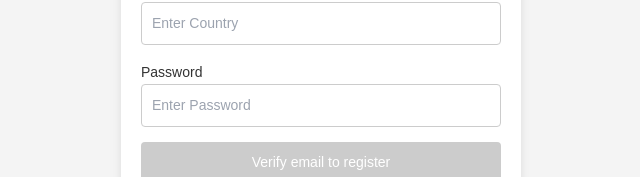
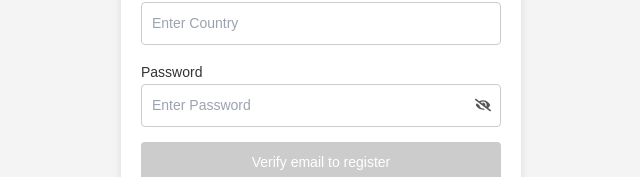
Before and after one commit to Abhimanyuprajapati/TaskTrackerApplication, a React (Vite) app: page /register in a window 1280 px wide. Shown: the part 386-563 px from the top of the page, without its empty margins (319-959 px from the left). Built offline with nearby package versions, Linux system fonts and the light colour scheme.

Commit message:
hide password and show password in login and register done

```diff
--- a/package.json
+++ b/package.json
@@ -17,6 +17,7 @@
     "react": "^19.0.0",
     "react-dom": "^19.0.0",
     "react-hot-toast": "^2.5.2",
+    "react-icons": "^5.5.0",
     "react-router-dom": "^7.5.3"
   },
   "devDependencies": {
--- a/src/components/Login.jsx
+++ b/src/components/Login.jsx
@@ -3,6 +3,7 @@
 import { useAuth } from '../context/AuthContext';
 import { useNavigate } from 'react-router-dom';
 import Toaster from '../toaster/Toaster';
+import { FaEye, FaEyeSlash } from 'react-icons/fa';
 
 function Login() {
   const { login } = useAuth();
@@ -11,6 +12,7 @@
   const [errors, setErrors] = useState({});
   const [loading, setLoading] = useState(false);
   const [serverError, setServerError] = useState('');
+  const [showPassword, setShowPassword] = useState(false);
 
   const validate = () => {
     const newErrors = {};
@@ -74,8 +76,9 @@
 
           <div className="form-group">
           <label htmlFor="password">Password</label>
+          <div style={{ position: 'relative' }}>
             <input
-            type="password"
+              type={showPassword ? 'text' : 'password'}
               id="password"
               name="password"
               placeholder="Enter Password"
@@ -83,7 +86,21 @@
             onChange={handleChange}
               required
             />
-          <div className="error" id="passwordError">{errors.password}</div>
+            <span
+              onClick={() => setShowPassword(!showPassword)}
+              style={{
+                position: 'absolute',
+                right: '10px',
+                top: '50%',
+                transform: 'translateY(-50%)',
+                cursor: 'pointer',
+                color: '#555'
+              }}
+            >
+                {showPassword ? <FaEye /> : <FaEyeSlash />}
+            </span>
+          </div>
+          <div className="error">{errors.password}</div>
         </div>
 
         {serverError && <div className="error">{serverError}</div>}
--- a/src/components/register.jsx
+++ b/src/components/register.jsx
@@ -4,6 +4,7 @@
 import { useNavigate } from 'react-router-dom';
 import Toaster from '../toaster/Toaster';
 import Otp from './Otp';
+import { FaEye, FaEyeSlash } from 'react-icons/fa';
 
 function Register() {
   const { register, otpSender, verifyOTP } = useAuth();
@@ -15,7 +16,7 @@
     country: '',
     password: ''
   });
-
+const [showPassword, setShowPassword] = useState(false);
   const [errors, setErrors] = useState({});
   const [emailVerified, setEmailVerified] = useState(false);
   const [otpModalOpen, setOtpModalOpen] = useState(false);
@@ -173,8 +174,9 @@
 
           <div className="form-group">
   <label htmlFor="password">Password</label>
+  <div style={{ position: 'relative' }}>
     <input
-              type="password"
+      type={showPassword ? 'text' : 'password'}
       id="password"
       name="password"
       placeholder="Enter Password"
@@ -182,6 +184,20 @@
       onChange={handleChange}
       required
     />
+    <span
+      onClick={() => setShowPassword(!showPassword)}
+      style={{
+        position: 'absolute',
+        right: '10px',
+        top: '50%',
+        transform: 'translateY(-50%)',
+        cursor: 'pointer',
+        color: '#555'
+      }}
+    >
+        {showPassword ? <FaEye /> : <FaEyeSlash />}
+    </span>
+  </div>
   <div className="error">{errors.password}</div>
 </div>
 
```
Also changed, not shown: 1 other file (tests, documents, lock files or other folders). Lines whose indentation alone changed are shown as unchanged.
